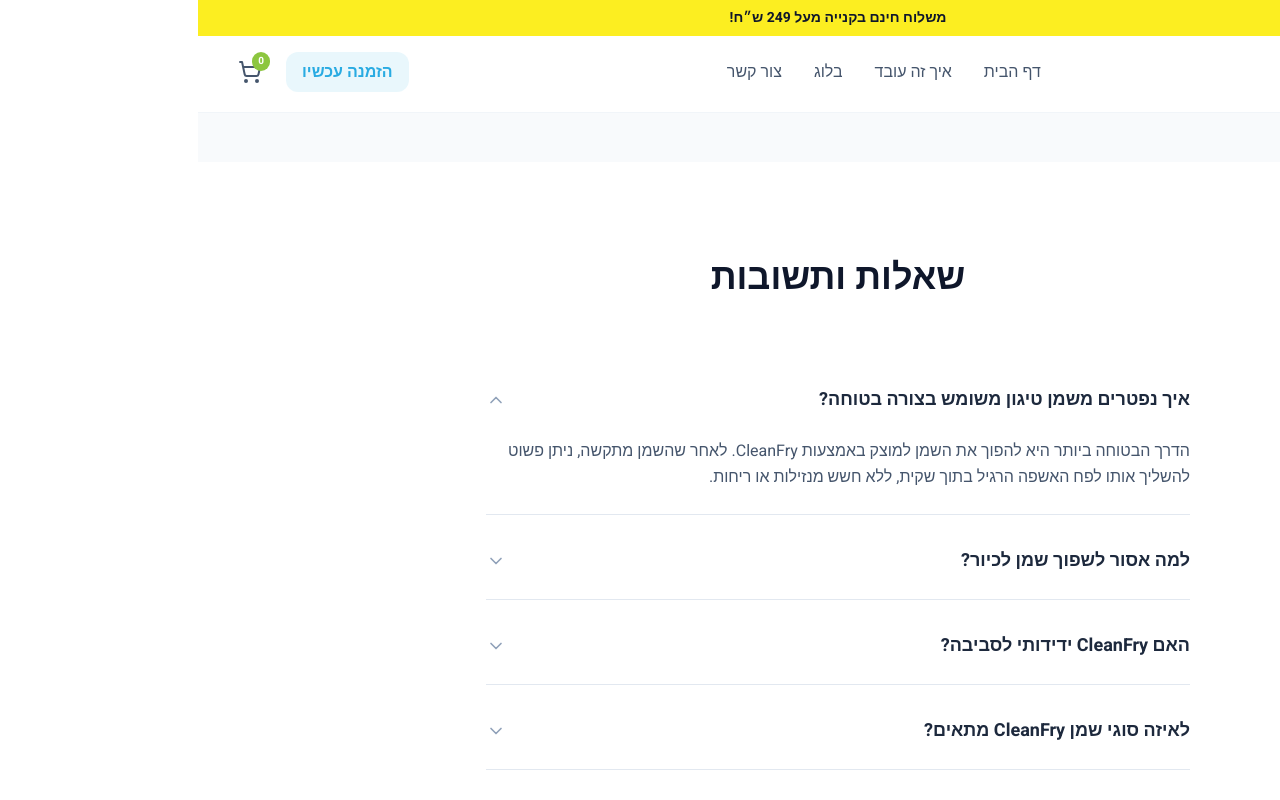
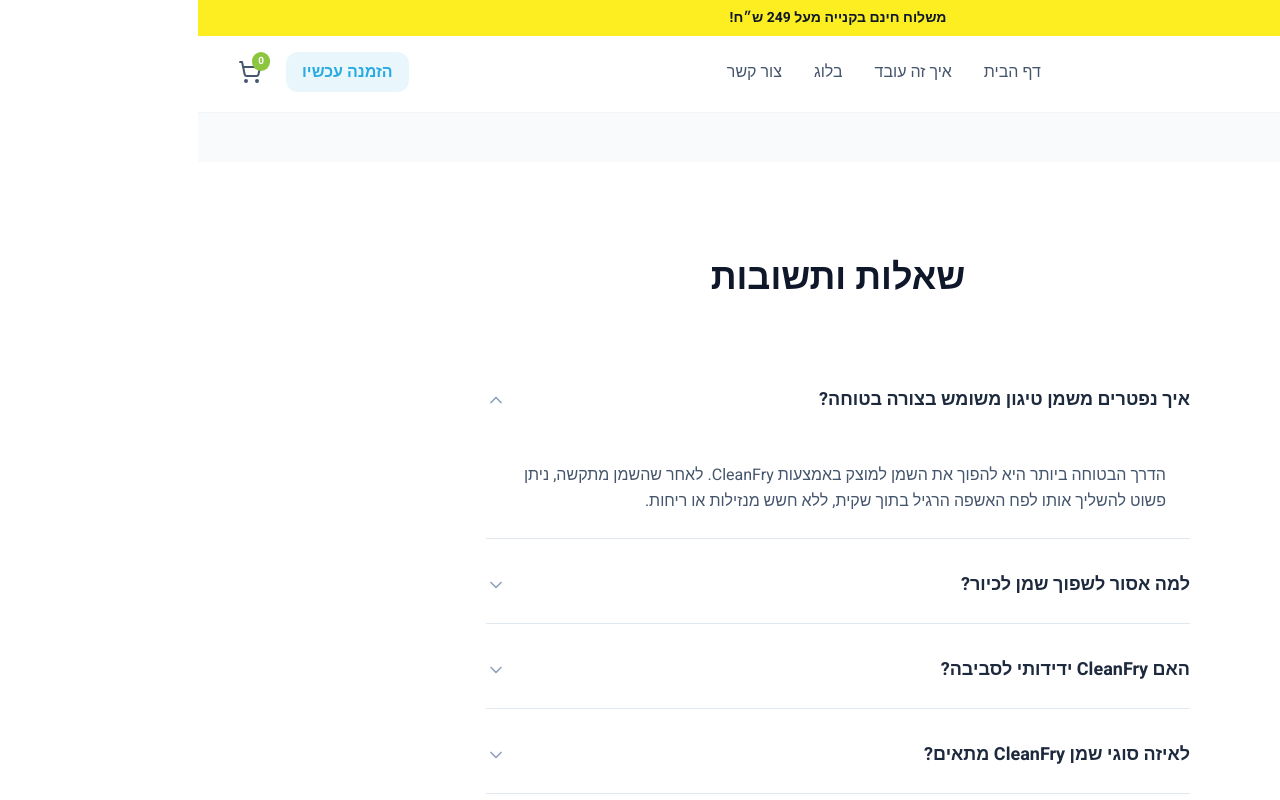
Before and after one commit to matikurland-oss/cleanfry-website, a React (Vite) app: page / in a window 1280 px wide. Both pictures are taken after a click on the button "איך נפטרים משמן טיגון משומש בצורה בטוחה?". Shown: the part 2699-3499 px from the top of the page. Built offline with nearby package versions, Linux system fonts and the light colour scheme.

Commit message:
Update App.tsx

```diff
--- a/src/App.tsx
+++ b/src/App.tsx
@@ -32,6 +32,7 @@ import BlogPage from './BlogPage';
 import BlogPostDetail from './BlogPostDetail';
 import SuccessPage from './SuccessPage';
 import AccessibilityPage from './AccessibilityPage';
+import OrderSuccessPage from './OrderSuccessPage'; // ◄ ייבוא דף התודה החדש של ההזמנות!
 
 // --- רכיב עזר לגלילה לראש הדף במעבר בין נתיבים ---
 const ScrollToTop = () => {
@@ -150,7 +151,7 @@ const FAQItem = ({ question, answer }: { question: string, answer: string }) =>
       <AnimatePresence>
         {isOpen && (
           <motion.div initial={{ height: 0, opacity: 0 }} animate={{ height: 'auto', opacity: 1 }} exit={{ height: 0, opacity: 0 }} className="overflow-hidden text-right">
-            <p className="pb-6 text-slate-600 leading-relaxed">{answer}</p>
+            <p className="p-6 text-slate-600 leading-relaxed">{answer}</p>
           </motion.div>
         )}
       </AnimatePresence>
@@ -171,7 +172,6 @@ const Footer = () => (
             הפתרון המושלם למיצוק והשלכת שמן בישול משומש. שומרים על המטבח נקי ועל הסביבה ירוקה.
           </p>
           <div className="flex gap-4 justify-end">
-  {/* אינסטגרם */}
             <a
               href="https://www.instagram.com/cleanfry_official/"
               target="_blank"
@@ -180,8 +180,6 @@ const Footer = () => (
             >
               <Instagram className="w-5 h-5" />
             </a>
-
-  {/* פייסבוק */}
             <a
               href="https://www.facebook.com/profile.php?id=61574285984183"
               target="_blank"
@@ -190,8 +188,6 @@ const Footer = () => (
             >
               <Facebook className="w-5 h-5" />
             </a>
-
-  {/* וואטסאפ - תחליף את המספר למטה למספר שלך */}
             <a
               href="https://wa.me/972559550453"
               target="_blank"
@@ -277,9 +273,7 @@ export default function App() {
                     disablePictureInPicture
                   />
                 </div>
-                {/* כותרת נסתרת לגוגל לשיפור ה-SEO */}
                 <h2 className="sr-only">CleanFry - אבקה למיצוק שמן בישול, הפתרון המושלם למיצוק שמן טיגון משומש</h2>
-
                 <h1 className="text-5xl lg:text-7xl font-black text-slate-900 leading-tight mb-6">
                   <span className="text-brand-blue">טיגון מושלם.</span><br />
                   <span className="text-brand-green">ניקוי קל.</span>
@@ -289,19 +283,14 @@ export default function App() {
                 אבקה חדשנית, 100% ממקור צמחי, למיצוק שמן בישול. הופכת את השמן המשומש לגוש מוצק וקשיח, המאפשר השלכה בטוחה ונקייה לאשפה. זהו פתרון ידידותי לסביבה השומר על מטבח נקי ומגן על צנרת הניקוז.
               </p>
               <div className="flex flex-wrap justify-start items-center gap-2 sm:gap-4 mt-8">
-  {/* כפתור 1 - צהוב */}
                 <div className="flex items-center gap-2 bg-yellow-100 border-2 border-yellow-400 px-3 py-2 sm:px-6 sm:py-3 rounded-2xl shadow-md cursor-default hover:scale-105 transition-transform whitespace-nowrap">
                   <CheckCircle2 className="w-5 h-5 sm:w-6 sm:h-6 text-yellow-600 flex-shrink-0" />
                   <span className="text-yellow-800 text-sm sm:text-base font-extrabold">100% רכיבים צמחיים</span>
                 </div>
-
-  {/* כפתור 2 - ירוק */}
                 <div className="flex items-center gap-2 bg-green-100 border-2 border-green-400 px-3 py-2 sm:px-6 sm:py-3 rounded-2xl shadow-md cursor-default hover:scale-105 transition-transform whitespace-nowrap">
                   <CheckCircle2 className="w-5 h-5 sm:w-6 sm:h-6 text-green-600 flex-shrink-0" />
                   <span className="text-green-800 text-sm sm:text-base font-extrabold">ידידותי לסביבה</span>
                 </div>
-
-  {/* כפתור 3 - כחול - הבוסט לגוגל */}
                 <div className="flex items-center gap-2 bg-blue-100 border-2 border-blue-400 px-3 py-2 sm:px-6 sm:py-3 rounded-2xl shadow-md cursor-default hover:scale-105 transition-transform whitespace-nowrap">
                   <CheckCircle2 className="w-5 h-5 sm:w-6 sm:h-6 text-blue-600 flex-shrink-0" />
                   <h2 className="text-blue-800 text-sm sm:text-base font-extrabold m-0">אבקה למיצוק שמן בישול</h2>
@@ -479,11 +468,11 @@ export default function App() {
           <Route path="/blog" element={<BlogPage />} />
           <Route path="/blog/:id" element={<BlogPostDetail />} />
           <Route path="/thanks" element={<SuccessPage />} />
+          <Route path="/order-success" element={<OrderSuccessPage />} /> {/* ◄ הנתיב החדש והייעודי להזמנות מוצלחות! */}
           <Route path="/legal" element={<LegalPage />} />
           <Route path="/accessibility" element={<AccessibilityPage />} />
           <Route path="/checkout" element={<CheckoutPage />} />
-          <Route path="/legal" element={<LegalPage />} />
-<Route path="/cancellation-policy" element={<CancellationPage />} /> {/* עדכון השורה הזו */}
+          <Route path="/cancellation-policy" element={<CancellationPage />} />
         </Routes>
       </main>
       <Footer />
```
Lines whose indentation alone changed are shown as unchanged.
